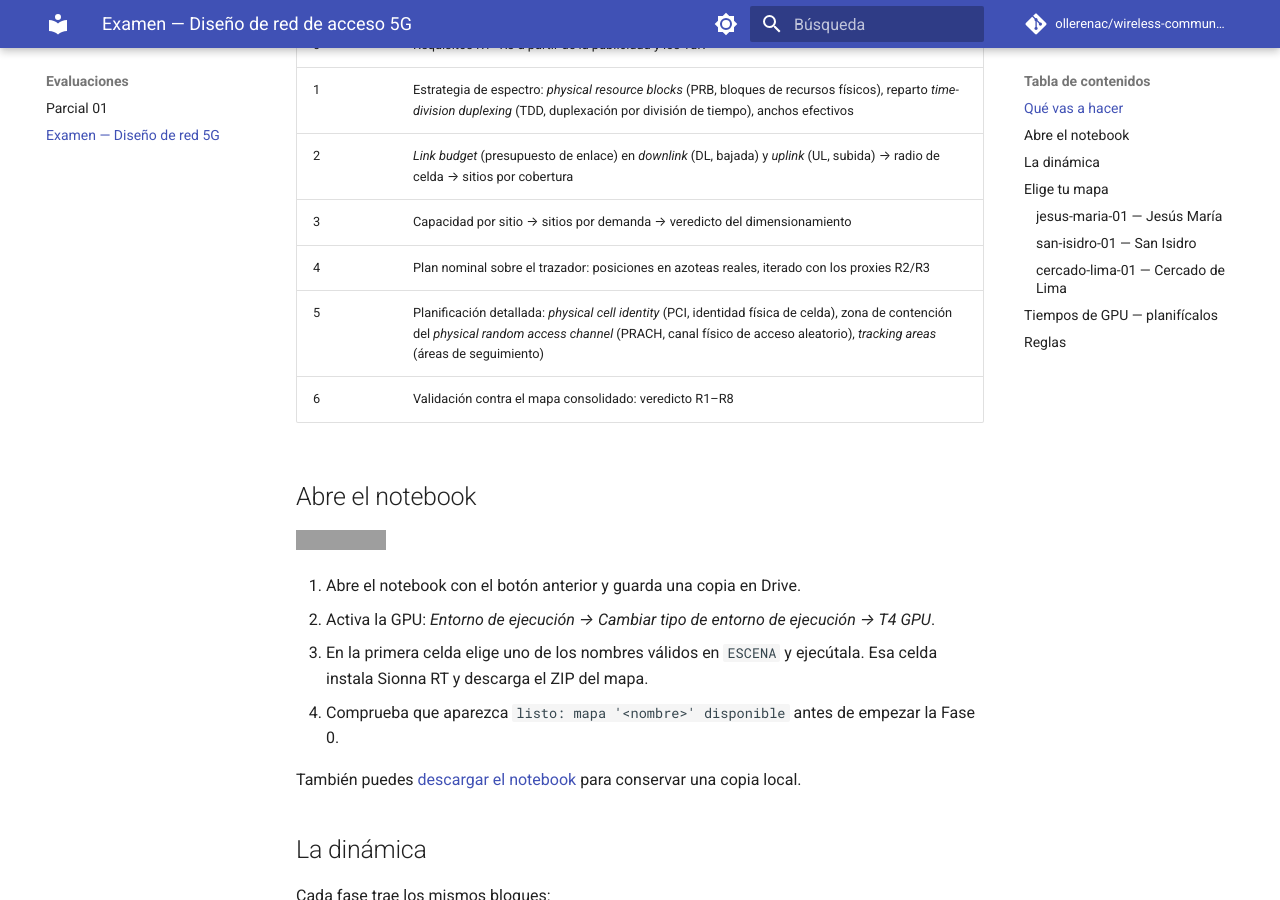
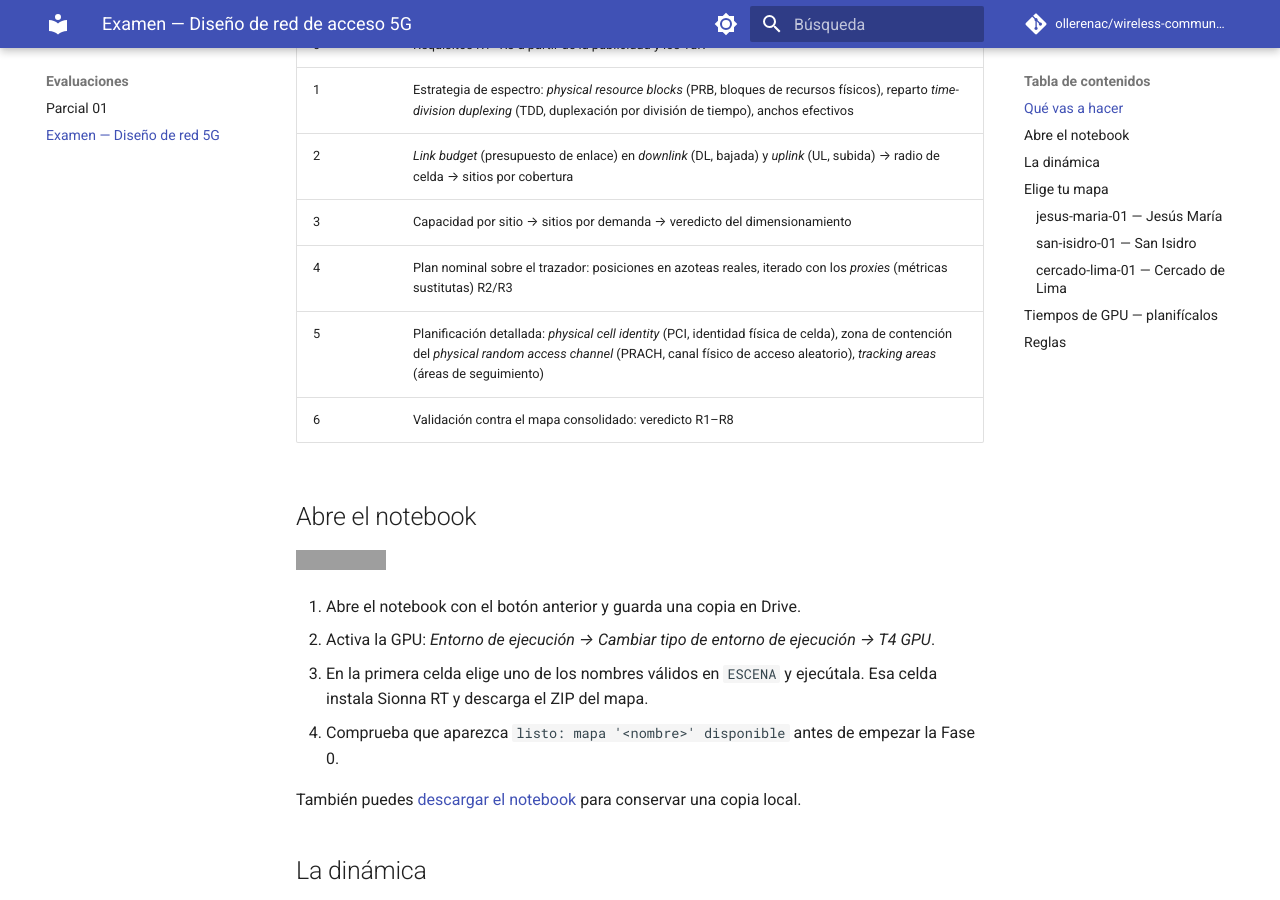
Before and after one commit to ollerenac/wireless-communication-systems, an MkDocs documentation site: the page built from docs/exams/examen-diseno-red.md, in a window 1280 px wide and 900 px high, scrolled down 720 px. Built offline with MkDocs 1.6.1 and Material for MkDocs 9.7.7, drawn with Linux system fonts in a browser that asks for light colours; comment, search, counter and statistics services are not loaded; grey boxes are pictures that could not be loaded.

Commit message:
docs(exam): finish publication copy

```diff
--- a/docs/exams/examen-diseno-red.md
+++ b/docs/exams/examen-diseno-red.md
@@ -27,7 +27,7 @@ la lección, sobre **tu propio mapa**:
 | 1 | Estrategia de espectro: *physical resource blocks* (PRB, bloques de recursos físicos), reparto *time-division duplexing* (TDD, duplexación por división de tiempo), anchos efectivos |
 | 2 | *Link budget* (presupuesto de enlace) en *downlink* (DL, bajada) y *uplink* (UL, subida) → radio de celda → sitios por cobertura |
 | 3 | Capacidad por sitio → sitios por demanda → veredicto del dimensionamiento |
-| 4 | Plan nominal sobre el trazador: posiciones en azoteas reales, iterado con los proxies R2/R3 |
+| 4 | Plan nominal sobre el trazador: posiciones en azoteas reales, iterado con los *proxies* (métricas sustitutas) R2/R3 |
 | 5 | Planificación detallada: *physical cell identity* (PCI, identidad física de celda), zona de contención del *physical random access channel* (PRACH, canal físico de acceso aleatorio), *tracking areas* (áreas de seguimiento) |
 | 6 | Validación contra el mapa consolidado: veredicto R1–R8 |
 
```
